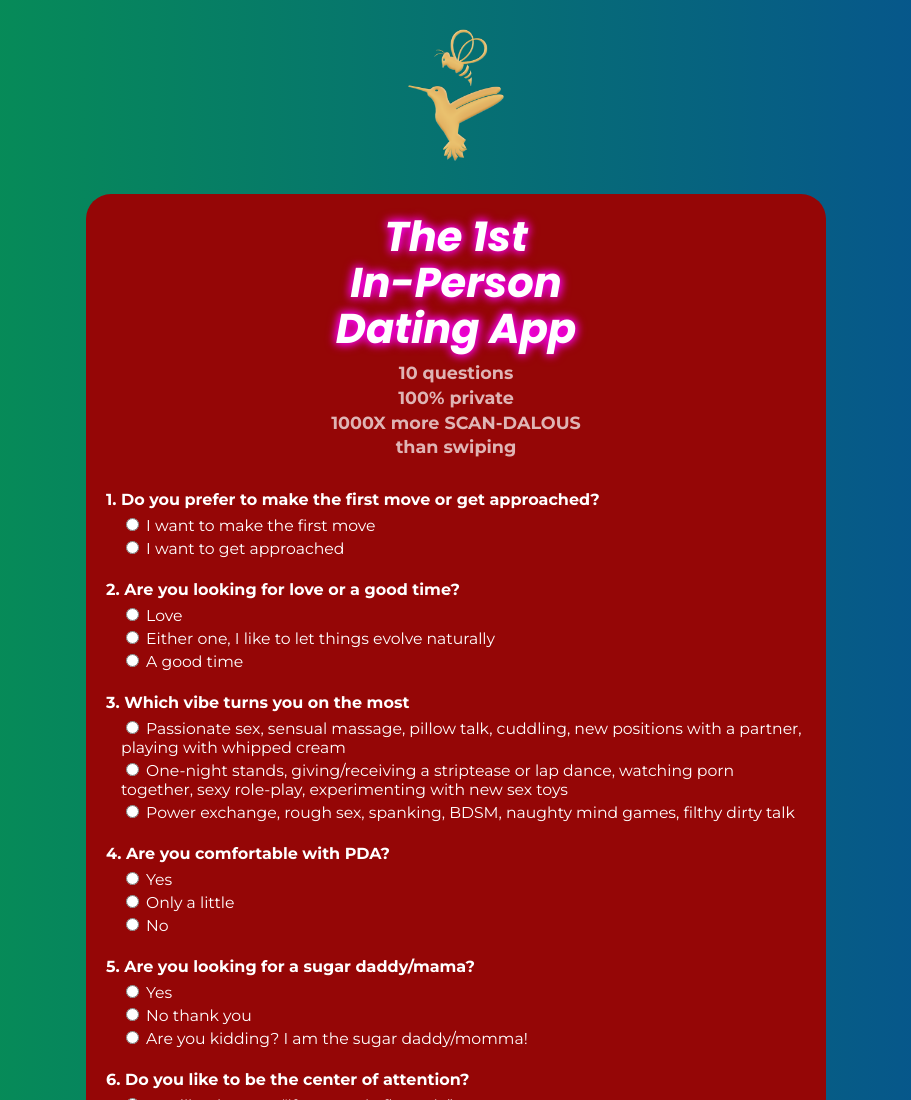
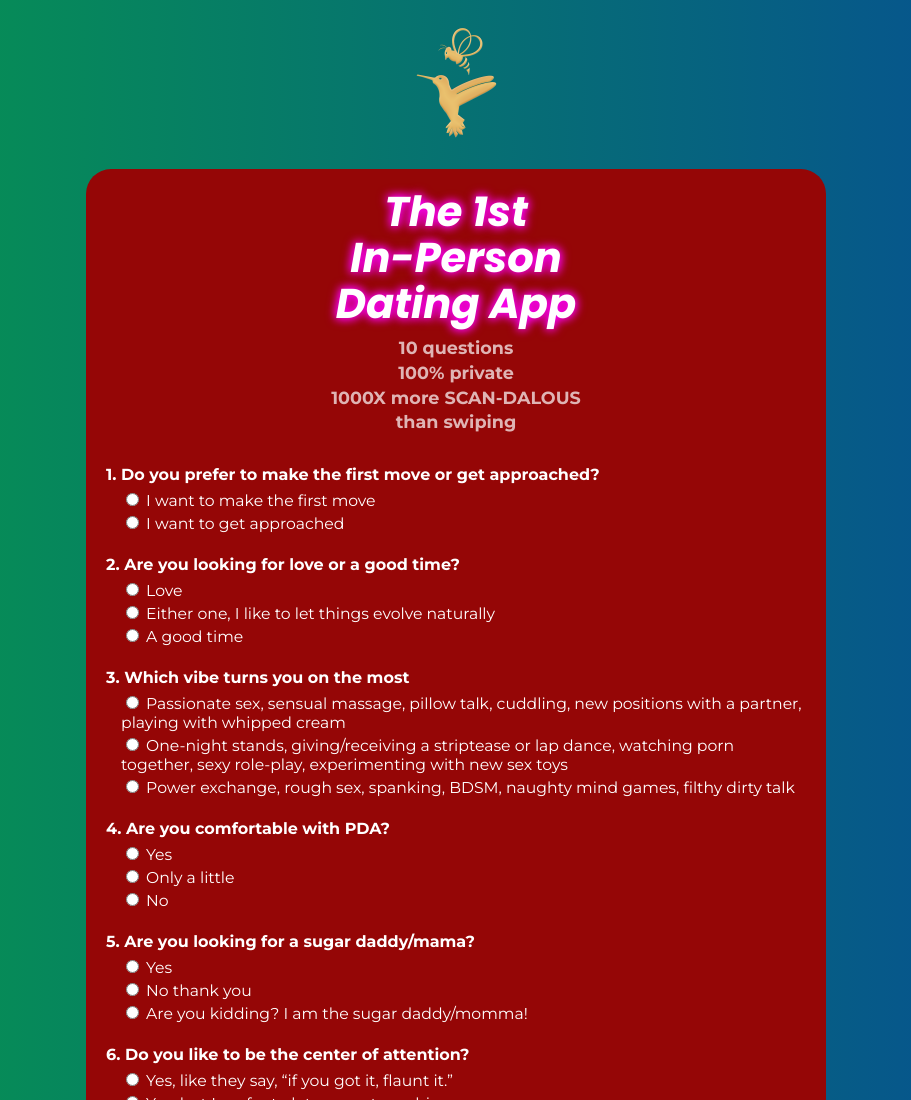
Before and after one commit to goldlibido/Questionnaire-, a plain HTML site: page Index.html in a window 1280 px wide. Shown: the top 1100 px of the page, without its empty margins (184-1095 px from the left). Drawn offline with Linux system fonts and the light colour scheme.

Commit message:
Update Style.css

```diff
--- a/Style.css
+++ b/Style.css
@@ -90,6 +90,6 @@ label {
 }
 
 .logo-img {
-  max-width: 150px;
+  max-width: 125px;
   height: auto;
 }
```
